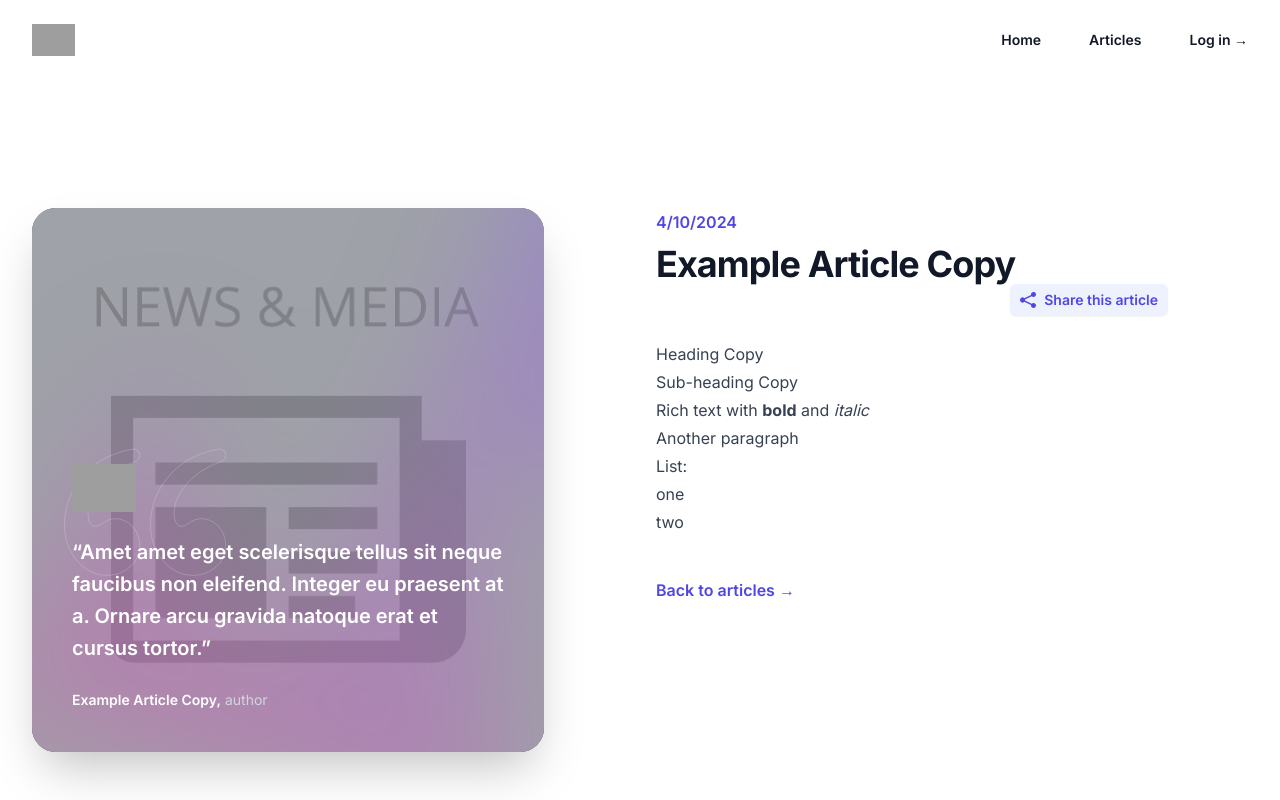
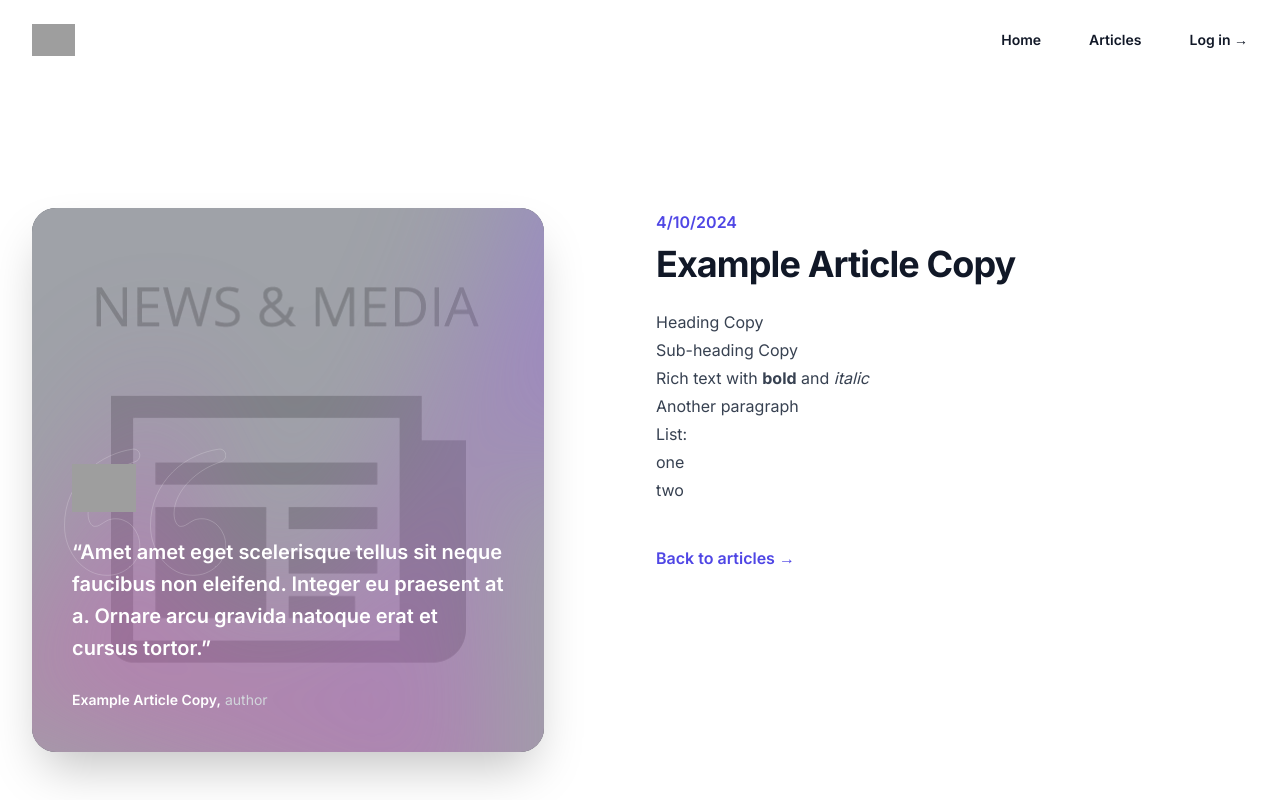
Before and after one commit to radovanbotik/next_blog, a Next.js app: page /articles/example-copy in a window 1280 px wide. Shown: the top 800 px of the page. Built offline with nearby package versions, Linux system fonts and the light colour scheme; grey boxes are pictures that could not be loaded.

Commit message:
deployment1

```diff
--- a/app/articles/[slug]/page.tsx
+++ b/app/articles/[slug]/page.tsx
@@ -93,9 +93,7 @@
             <div className="text-base leading-7 text-gray-700 lg:max-w-lg">
               <p className="text-base font-semibold leading-7 text-indigo-600">{data.date}</p>
               <h1 className="mt-2 text-3xl font-bold tracking-tight text-gray-900 sm:text-4xl">{data.title}</h1>
-              <div className="w-full flex justify-end">
-                <ShareArticle />
-              </div>
+              <div className="w-full flex justify-end">{/* <ShareArticle /> */}</div>
               <div className="max-w-xl">
                 <div className="mt-6" dangerouslySetInnerHTML={{ __html: data.html }}></div>
               </div>
```
